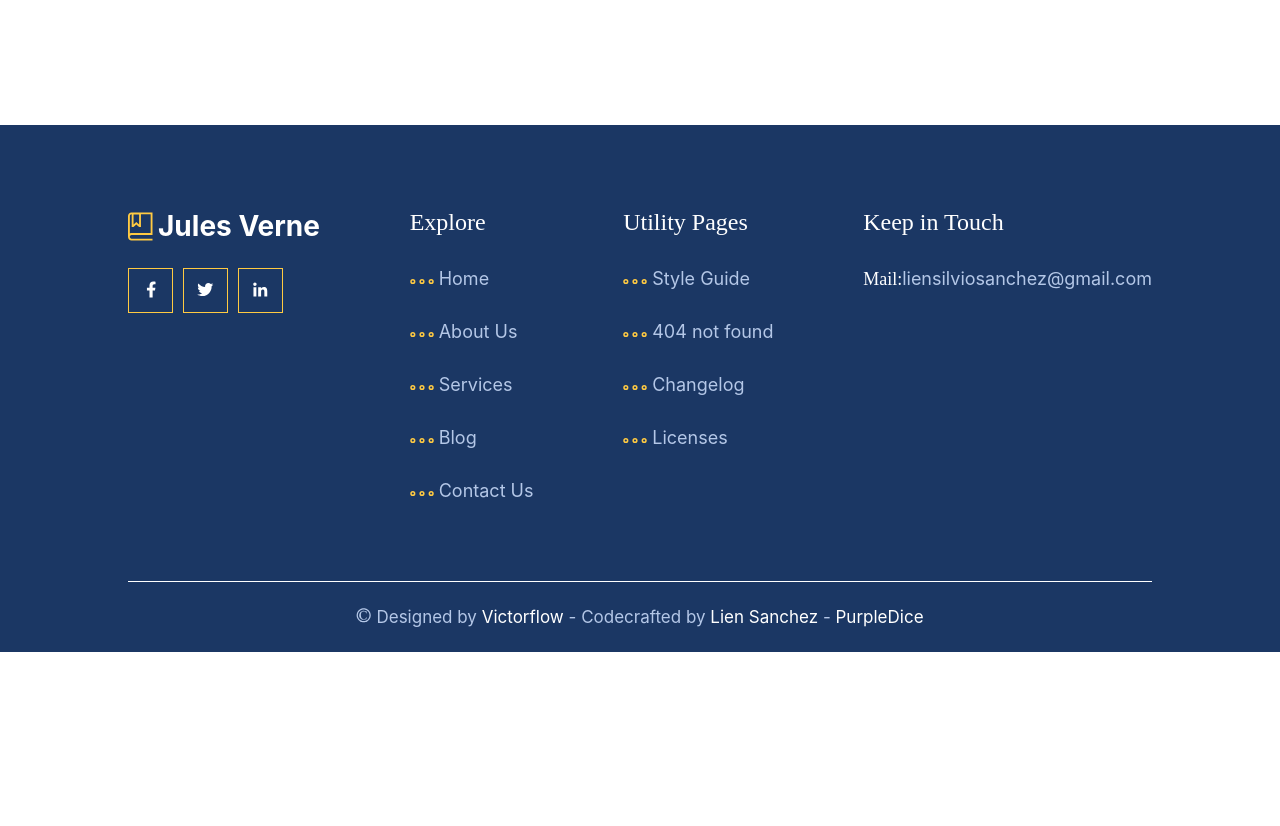
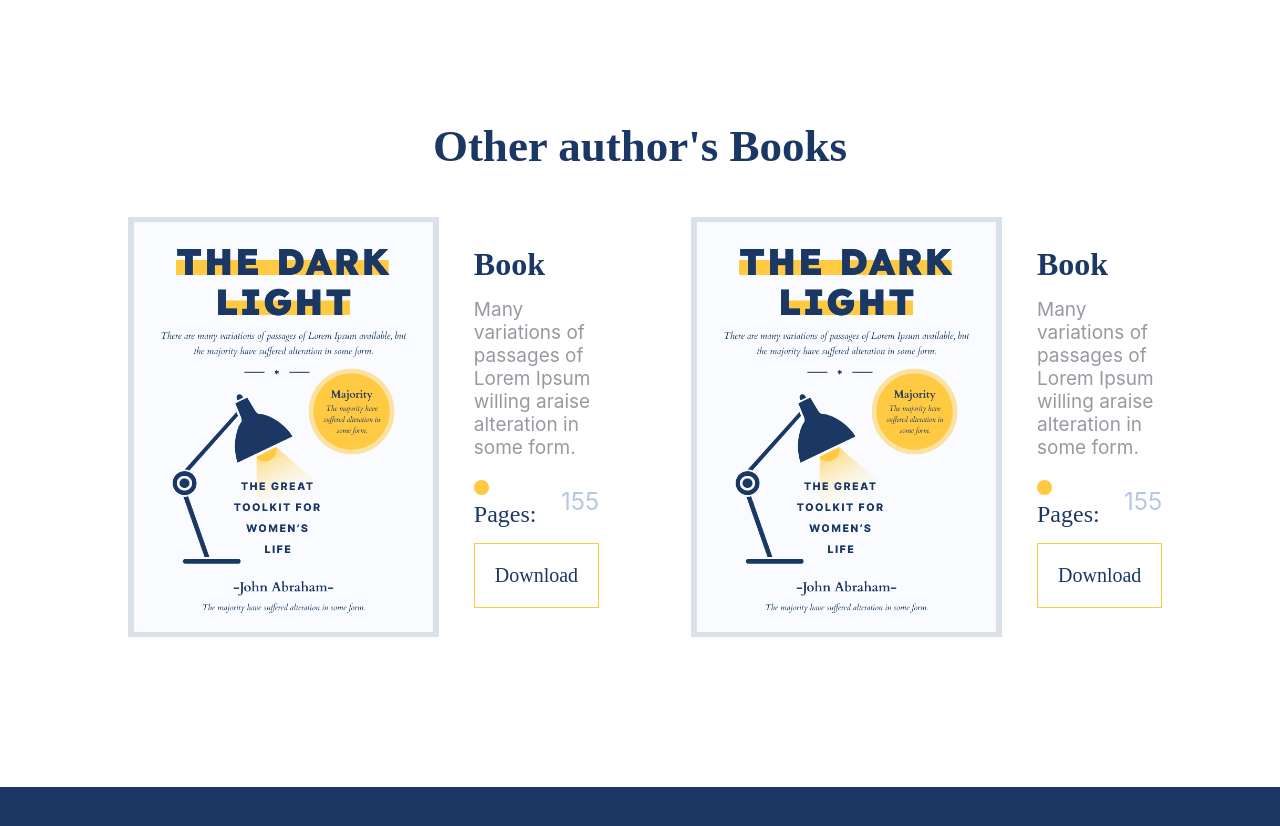
Before and after one commit to liensanchez/julesverne, a Vue app in the folder client/: page / in a window 1280 px wide. Shown: the part 1020-1846 px from the top of the page. Before the commit the page ends 1672 px from the top, so only its background shows below. Built offline with nearby package versions, Linux system fonts and the light colour scheme; no server answers.

Commit message:
other books Component

```diff
--- a/client/src/components/Home/HomeHero.vue
+++ b/client/src/components/Home/HomeHero.vue
@@ -3,14 +3,12 @@ import axios from "axios";
 import Titles from "../global/Titles.vue";
 import Paragraph from "../global/Paragraph.vue";
 import ButtonSmall from "@/components/global/ButtonSmall.vue";
-import PageCounter from "./PageCounter.vue";
 
 export default {
   components: {
     Titles,
     Paragraph,
     ButtonSmall,
-    PageCounter
   },
   data() {
     return {
@@ -25,7 +23,7 @@ export default {
         borderColor: "#FFCA42",
         backgroundColor: "#FFCA42",
       },
-      bookLength: "1500"
+      bookLength: "1500",
     };
   },
   methods: {
@@ -64,7 +62,27 @@ export default {
           <Titles :titleOne="HeroTitle" :style="HeroTitleStyle" />
           <Paragraph :text="HeroText" />
           <ButtonSmall :buttonText="HeroButton" :style="HeroButtonStyle" />
-          <PageCounter :bookLength="bookLength" />
+
+          <div class="home-hero-count">
+            <span>
+              <svg
+                width="15"
+                height="15"
+                viewBox="0 0 15 15"
+                fill="none"
+                xmlns="http://www.w3.org/2000/svg"
+              >
+                <path
+                  d="M7.5 15C11.6421 15 15 11.6421 15 7.5C15 3.35786 11.6421 0 7.5 0C3.35786 0 0 3.35786 0 7.5C0 11.6421 3.35786 15 7.5 15Z"
+                  fill="#FFCA42"
+                />
+              </svg>
+              Pages:
+            </span>
+            <p>
+              {{ this.bookLength }}
+            </p>
+          </div>
         </div>
 
         <img src="./Book.png" alt="" />
@@ -90,6 +108,24 @@ export default {
       flex-direction: column;
       gap: 40px;
     }
+
+    .home-hero-count {
+      display: flex;
+      align-items: center;
+      gap: 5px;
+
+      span {
+        font-family: "Cardo", serif;
+        font-size: 24px;
+        color: #ffffff;
+      }
+
+      p {
+        font-family: "Inter", sans-serif;
+        font-size: 24px;
+        color: #b4c7e7;
+      }
+    }
   }
 }
 </style>
--- /dev/null
+++ b/client/src/components/Home/OtherBooks.vue
@@ -0,0 +1,152 @@
+<script>
+import Titles from "../global/Titles.vue";
+import Paragraph from "../global/Paragraph.vue";
+import ButtonSmall from "../global/ButtonSmall.vue";
+
+export default {
+  components: {
+    Titles,
+    Paragraph,
+    ButtonSmall,
+  },
+  data() {
+    return {
+      titleComponent: "Other author's Books",
+      titleComponentColor: {
+        color: "#1B3764",
+        textAlign: "center",
+      },
+      titleBook: "Book",
+      titleBookColor: {
+        color: "#1B3764",
+      },
+      textBook:
+        "Many variations of passages of Lorem Ipsum willing araise  alteration in some form.",
+      bookLength: "155",
+      bookButton: "Download",
+      bookButtonStyles: {
+        color: "#1B3764",
+        background: "#ffffff",
+        border: "1px solid #FFCA42",
+      },
+    };
+  },
+};
+</script>
+
+<template>
+  <div class="otherbooks-container">
+    <div class="custom-container">
+      <Titles :titleThree="titleComponent" :style="titleComponentColor" />
+
+      <div class="otherbooks-preview">
+        <div class="otherbook-content">
+          <img src="./Book.png" alt="" />
+          <div class="otherbook-info">
+            <Titles :titleFour="titleBook" :style="titleBookColor" />
+            <Paragraph :text="textBook" />
+            <div class="book-count">
+              <span>
+                <svg
+                  width="15"
+                  height="15"
+                  viewBox="0 0 15 15"
+                  fill="none"
+                  xmlns="http://www.w3.org/2000/svg"
+                >
+                  <path
+                    d="M7.5 15C11.6421 15 15 11.6421 15 7.5C15 3.35786 11.6421 0 7.5 0C3.35786 0 0 3.35786 0 7.5C0 11.6421 3.35786 15 7.5 15Z"
+                    fill="#FFCA42"
+                  />
+                </svg>
+                Pages:
+              </span>
+              <p>
+                {{ this.bookLength }}
+              </p>
+            </div>
+            <ButtonSmall :buttonText="bookButton" :style="bookButtonStyles" />
+          </div>
+        </div>
+
+        <div class="otherbook-content">
+          <img src="./Book.png" alt="" />
+          <div class="otherbook-info">
+            <Titles :titleFour="titleBook" :style="titleBookColor" />
+            <Paragraph :text="textBook" />
+            <div class="book-count">
+              <span>
+                <svg
+                  width="15"
+                  height="15"
+                  viewBox="0 0 15 15"
+                  fill="none"
+                  xmlns="http://www.w3.org/2000/svg"
+                >
+                  <path
+                    d="M7.5 15C11.6421 15 15 11.6421 15 7.5C15 3.35786 11.6421 0 7.5 0C3.35786 0 0 3.35786 0 7.5C0 11.6421 3.35786 15 7.5 15Z"
+                    fill="#FFCA42"
+                  />
+                </svg>
+                Pages:
+              </span>
+              <p>
+                {{ this.bookLength }}
+              </p>
+            </div>
+            <ButtonSmall :buttonText="bookButton" :style="bookButtonStyles" />
+          </div>
+        </div>
+      </div>
+    </div>
+  </div>
+</template>
+
+<style lang="scss">
+.otherbooks-container {
+  margin: 145px 0;
+  display: flex;
+  justify-content: center;
+
+  .otherbooks-preview {
+    display: flex;
+    justify-content: space-between;
+
+    .otherbook-content {
+      display: flex;
+      align-items: center;
+      gap: 35px;
+      width: 45%;
+      margin-top: 45px;
+
+      img {
+        height: 420px;
+      }
+
+      .otherbook-info {
+        display: flex;
+        flex-direction: column;
+        gap: 15px;
+      }
+    }
+  }
+
+  .book-count {
+    display: flex;
+    align-items: center;
+    gap: 5px;
+
+    span {
+      font-family: "Cardo", serif;
+      font-size: 24px;
+      color: #1B3764;
+    }
+
+    p {
+      font-family: "Inter", sans-serif;
+      font-size: 24px;
+      color: #b4c7e7;
+    }
+  }
+}
+</style>
--- a/client/src/components/Home/PageCounter.vue
+++ /dev/null
@@ -1,50 +0,0 @@
-<script>
-export default {
-  props: {
-    bookLength: { type: String },
-  },
-};
-</script>
-
-<template>
-  <div class="hero-info-count">
-    <span>
-      <svg
-        width="15"
-        height="15"
-        viewBox="0 0 15 15"
-        fill="none"
-        xmlns="http://www.w3.org/2000/svg"
-      >
-        <path
-          d="M7.5 15C11.6421 15 15 11.6421 15 7.5C15 3.35786 11.6421 0 7.5 0C3.35786 0 0 3.35786 0 7.5C0 11.6421 3.35786 15 7.5 15Z"
-          fill="#FFCA42"
-        />
-      </svg>
-      Pages:
-    </span>
-    <p>
-      {{ this.bookLength }}
-    </p>
-  </div>
-</template>
-
-<style lang="scss">
-.hero-info-count {
-  display: flex;
-  align-items: center;
-  gap: 5px;
-
-  span {
-    font-family: "Cardo", serif;
-    font-size: 24px;
-    color: #ffffff;
-  }
-
-  p {
-    font-family: "Inter", sans-serif;
-    font-size: 24px;
-    color: #B4C7E7;
-  }
-}
-</style>
--- a/client/src/views/HomeView/Home.vue
+++ b/client/src/views/HomeView/Home.vue
@@ -1,13 +1,16 @@
 <script>
 import NavBar from '@/components/global/NavBar.vue';
-import HomeHero from '@/components/Home/HomeHero.vue'
+import HomeHero from '@/components/Home/HomeHero.vue';
+import OtherBooks from '@/components/Home/OtherBooks.vue';
 import Footer from '@/components/global/Footer.vue';
+
 
 
 export default {
   components: {
     NavBar,
     HomeHero,
+    OtherBooks,
     Footer
   }
 };
@@ -17,6 +20,7 @@ export default {
   <div>
     <NavBar />
     <HomeHero />
+    <OtherBooks />
     <Footer />
   </div>
 </template>
```
Also changed, not shown: client/src/components/OtherBooks/OtherBooks.vue (deleted, +0 -17 lines).
